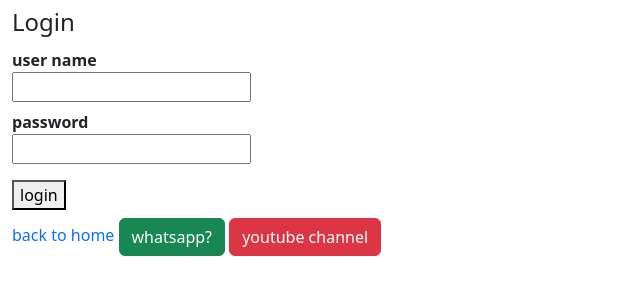
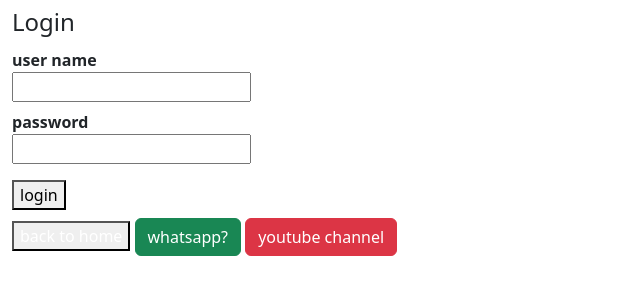
Before and after one commit to hariprasadpantrangam/onlineshopping, a website: page loginpage.html in a window 1280 px wide. Shown: the part 42-336 px from the top of the page, without its empty margins (0-640 px from the left). Drawn offline with nearby package versions, Linux system fonts and the light colour scheme.

Commit message:
again update

```diff
--- a/loginpage.html
+++ b/loginpage.html
@@ -62,7 +62,7 @@ function verifyuser()
  <button onclick="verifyuser()">login</button>
  <h2 id="msg" class="text-center text-danger"></h2>
  </fieldset>
-<a href="index.html">back to home</a>
+ <button><a href="index.html">back to home</a></button>
 <button class="btn btn-success"><a href="https://wa.me/919573572830">whatsapp?</a></button>
 <button class="btn btn-danger"><a href="https://www.youtube.com/@hariprasad361"> youtube channel</a></button>
 
```
